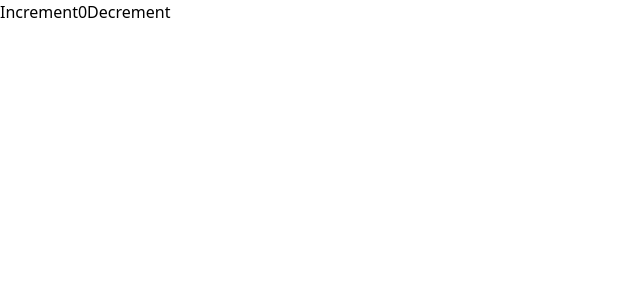
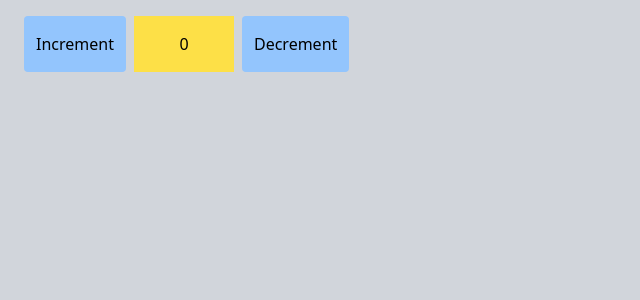
Before and after one commit to zeds/tom-redux-toolkit-typescript, a React (Vite) app: page / in a window 1280 px wide. Shown: the top 300 px of the page, without its empty margins (0-640 px from the left). Built offline with nearby package versions, Linux system fonts and the light colour scheme.

Commit message:
レイアウト調整

```diff
--- a/src/features/counter/Counter.tsx
+++ b/src/features/counter/Counter.tsx
@@ -8,16 +8,18 @@ export function Counter() {
   const dispatch = useDispatch()
 
   return (
-    <div>
-      <div>
+    <div className="bg-gray-300 w-full h-screen p-4">
+      <div className="flex">
         <button
+					className="bg-blue-300 p-3 rounded mx-2"
           aria-label="Increment value"
           onClick={() => dispatch(increment())}
         >
           Increment
         </button>
-        <span>{count}</span>
+        <div className="bg-yellow-300 p-4 w-[100px] text-center">{count}</div>
         <button
+					className="bg-blue-300 p-3 rounded mx-2"
           aria-label="Decrement value"
           onClick={() => dispatch(decrement())}
         >
```
